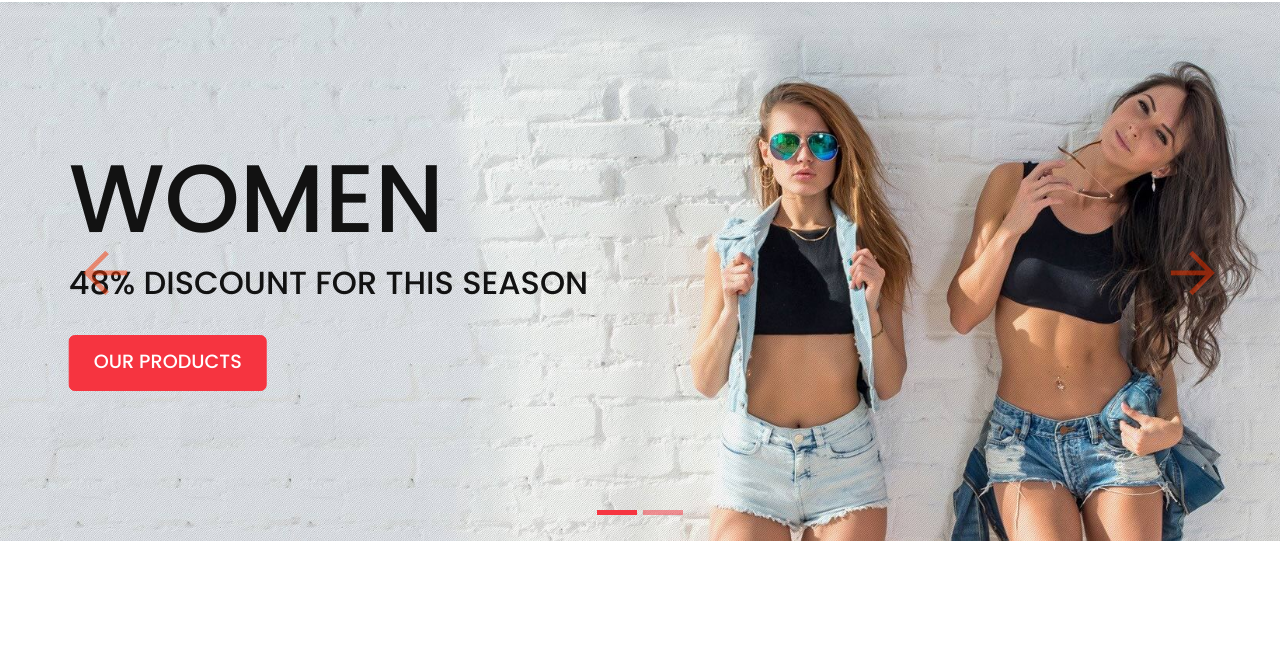
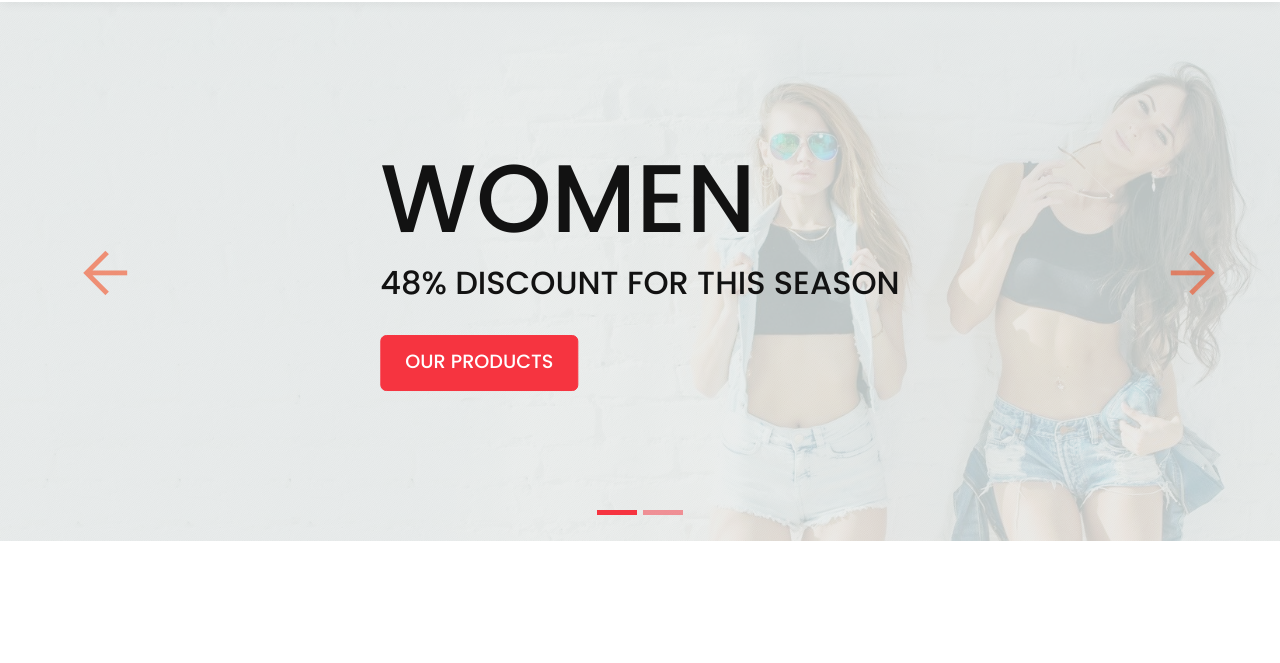
Before and after one commit to harshit118garg/Responsive-E-Com-Website-Design-Using-Bootstrap, a website: page index.html in a window 1280 px wide. Shown: the part 57-720 px from the top of the page. Drawn offline with Linux system fonts and the light colour scheme.

Commit message:
secondary commit

```diff
--- a/css/responsive.css
+++ b/css/responsive.css
@@ -28,8 +28,6 @@
 @media (max-width: 767px) {
   #home .home-banner-1,
   #home .home-banner-2 {
-    background-color: var(--bg-carousel-small-screen);
-    background-blend-mode: soft-light;
     background-position: 87% center;
     min-height: 450px;
   }
--- a/css/style.css
+++ b/css/style.css
@@ -86,6 +86,8 @@ p {
 
 #home .home-banner-1,
 #home .home-banner-2 {
+  background-color: var(--bg-carousel-small-screen);
+  background-blend-mode: soft-light;
   background-repeat: no-repeat;
   background-size: cover;
   background-position: 90% center;
@@ -105,7 +107,7 @@ p {
   position: absolute;
   top: 50%;
   left: 50%;
-  transform: translate(-110%, -50%);
+  transform: translate(-50%, -50%);
 }
 
 #home .home-banner-text h1 {
```
